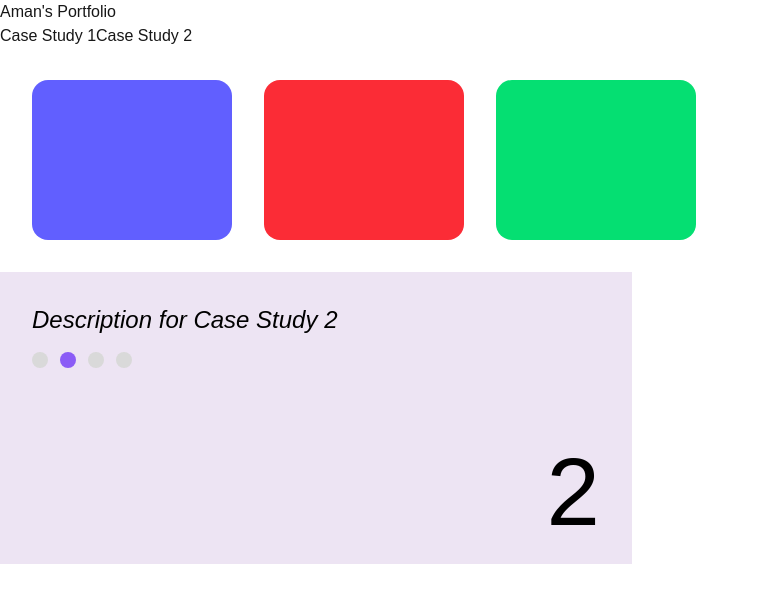
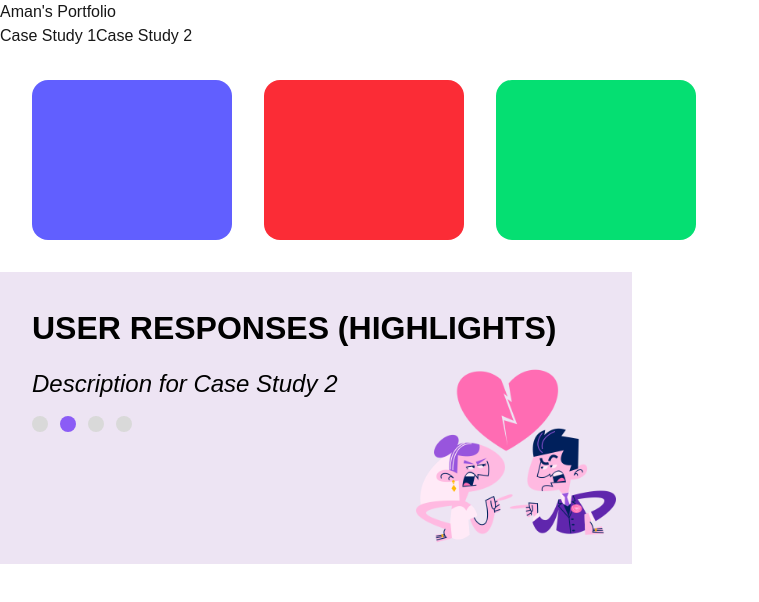
Before and after one commit to 11amanraj/portfolio-jan-26, a Next.js app: page / in a window 1280 px wide. Shown: the top 602 px of the page, without its empty margins (0-759 px from the left). Built offline with nearby package versions, Linux system fonts and the light colour scheme.

Commit message:
Improved logic in the CardSwitcher component

```diff
--- a/app/Components/CaseStudy/CardSwitcher.tsx
+++ b/app/Components/CaseStudy/CardSwitcher.tsx
@@ -2,15 +2,9 @@
 
 import { AnimatePresence, motion } from "motion/react"
 import { useState, useEffect } from "react"
+import { CardDetail } from "@/app/types/casestudy"
 
-const CardSwitcher = () => {
-    const card_details = [
-        { id: 0, description: "Description for Case Study 1" },
-        { id: 1, description: "Description for Case Study 2" },
-        { id: 2, description: "Description for Case Study 3" },
-        { id: 3, description: "Description for Case Study 4" }
-    ]
-
+const CardSwitcher = ({ card_details, title }: { card_details: CardDetail[], title: string }) => {
     const [activeCard, setActiveCard] = useState(0)
 
     useEffect(() => {
@@ -29,15 +23,15 @@ const CardSwitcher = () => {
     }
 
     return (
-        <div className='w-158 h-73 bg-[#EDE4F3] p-8 relative'>
+        <div className='w-158 h-73 bg-[#EDE4F3] p-8 relative overflow-hidden flex flex-col gap-4'>
+            <h3 className="text-[32px] font-bold text-black">{title.toUpperCase()}</h3>
             <AnimatePresence mode="wait">
-                <motion.h2
+                <motion.img
                     key={`number-${activeCard}`}
                     {...animationValues}
-                    className="absolute right-8 bottom-6 text-black text-8xl"
-                >
-                    {activeCard + 1}
-                </motion.h2>
+                    className="absolute w-50 h-50 right-4 bottom-2" src={card_details[activeCard].img}
+                    alt={`Case Study ${activeCard + 1}`}
+                />
                 <motion.p
                     key={`text-${activeCard}`}
                     className="text-black text-2xl italic font-extralight"
@@ -46,7 +40,7 @@ const CardSwitcher = () => {
                     {card_details[activeCard].description}
                 </motion.p>
             </AnimatePresence>
-            <div className="flex gap-3 mt-4">
+            <div className="flex gap-3">
                 {card_details.map((card) => (
                     <div
                         key={card.id}
--- a/app/page.tsx
+++ b/app/page.tsx
@@ -3,8 +3,16 @@
 import Link from "next/link";
 import { motion } from "motion/react"
 import CardSwitcher from "./Components/CaseStudy/CardSwitcher";
+import { CardDetail } from "./types/casestudy";
 
 export default function Home() {
+  const card_details: CardDetail[] = [
+    { id: 0, description: "Description for Case Study 1", img: "/case-study-1/images/research-summary-1.png" },
+    { id: 1, description: "Description for Case Study 2", img: "/case-study-1/images/research-summary-1.png" },
+    { id: 2, description: "Description for Case Study 3", img: "/case-study-1/images/research-summary-1.png" },
+    { id: 3, description: "Description for Case Study 4", img: "/case-study-1/images/research-summary-1.png" }
+  ]
+
   return (
     <div>
       <h1>
@@ -36,7 +44,7 @@ export default function Home() {
         </Link>
       </div>
 
-      <CardSwitcher />
+      <CardSwitcher title="User Responses (highlights)" card_details={card_details} />
     </div>
   );
 }
--- /dev/null
+++ b/app/types/casestudy.ts
@@ -0,0 +1,5 @@
+export interface CardDetail {
+    id: number
+    description: string
+    img: string
+}
```
